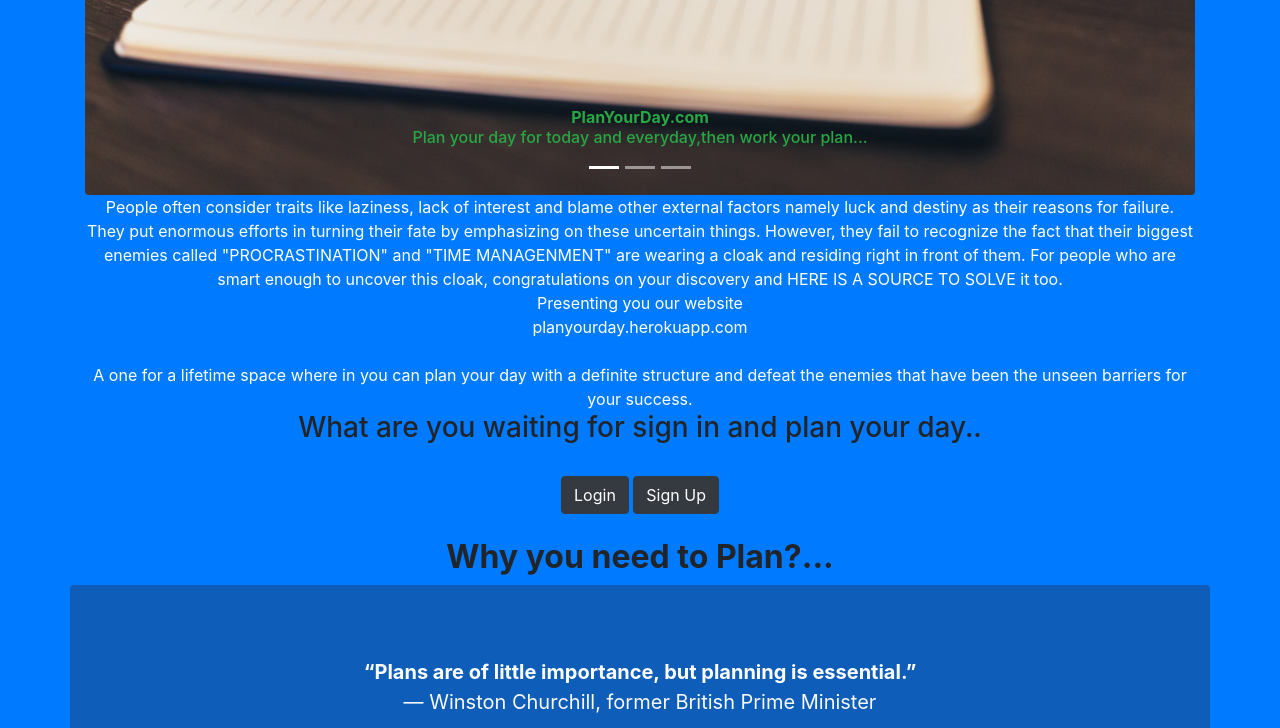
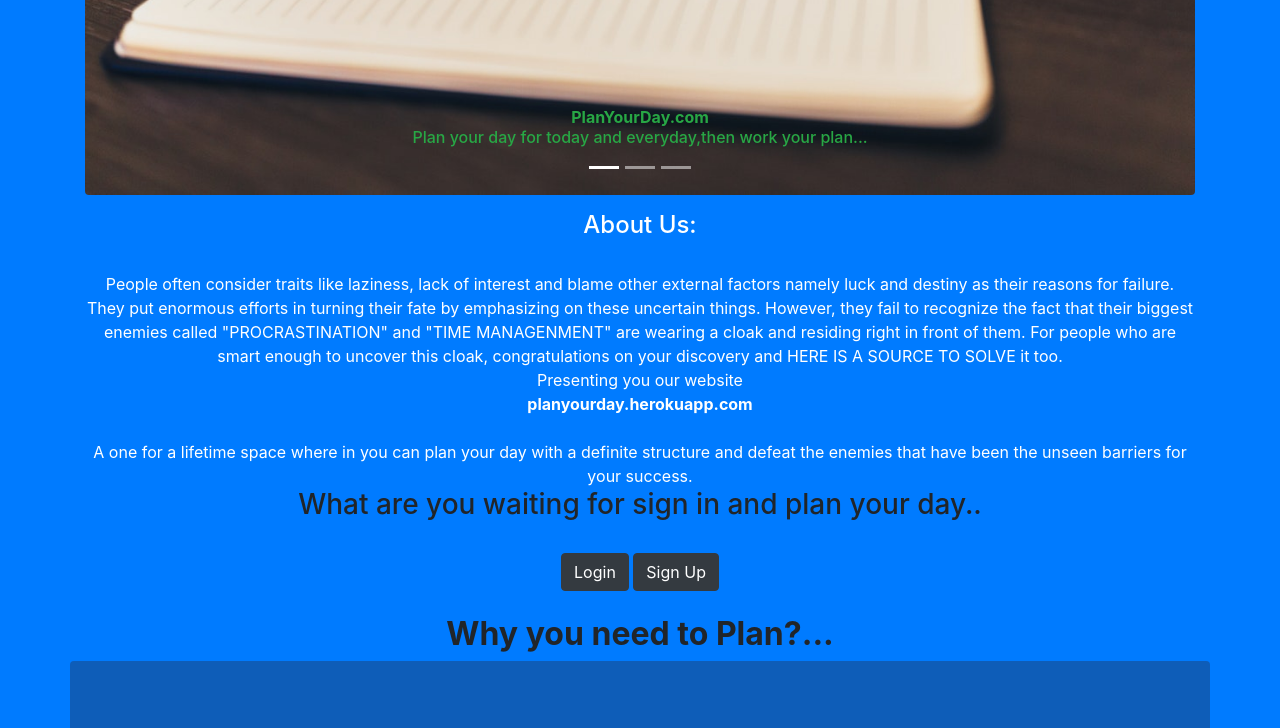
Before and after one commit to ruthvik-990/planyourday, a Django app: page / in a window 1280 px wide. Shown: the part 624-1352 px from the top of the page. Run offline with Django 3.2, Linux system fonts and the light colour scheme; some libraries are stand-ins or nearby versions.

Commit message:
fourth commit

```diff
--- a/tasks/templates/tasks/mainhome.html
+++ b/tasks/templates/tasks/mainhome.html
@@ -50,13 +50,15 @@
         </div>
     </div>
 
-    <div class="container text-center text-white">
+    <div class="container text-center text-white mt-3">
+        <h4>About Us:</h4>
+        <br>
         People often consider traits like laziness, lack of interest and blame other external factors namely luck and destiny as their reasons for failure. They put enormous efforts in turning their fate by emphasizing on these uncertain things. However, they fail to recognize the fact that their biggest enemies called "PROCRASTINATION" and "TIME MANAGENMENT" are wearing a cloak and residing right in front of them. For people who are smart enough to uncover this cloak, congratulations on your discovery and HERE IS A SOURCE TO SOLVE it too.
         <br>
 
         Presenting you our website <br>
 
-        planyourday.herokuapp.com <br><br>
+       <b> planyourday.herokuapp.com </b> <br><br>
 
         A one for a lifetime space where in you can plan your day with a definite structure and defeat the enemies that have been the unseen barriers for your success.
     </div>
```
